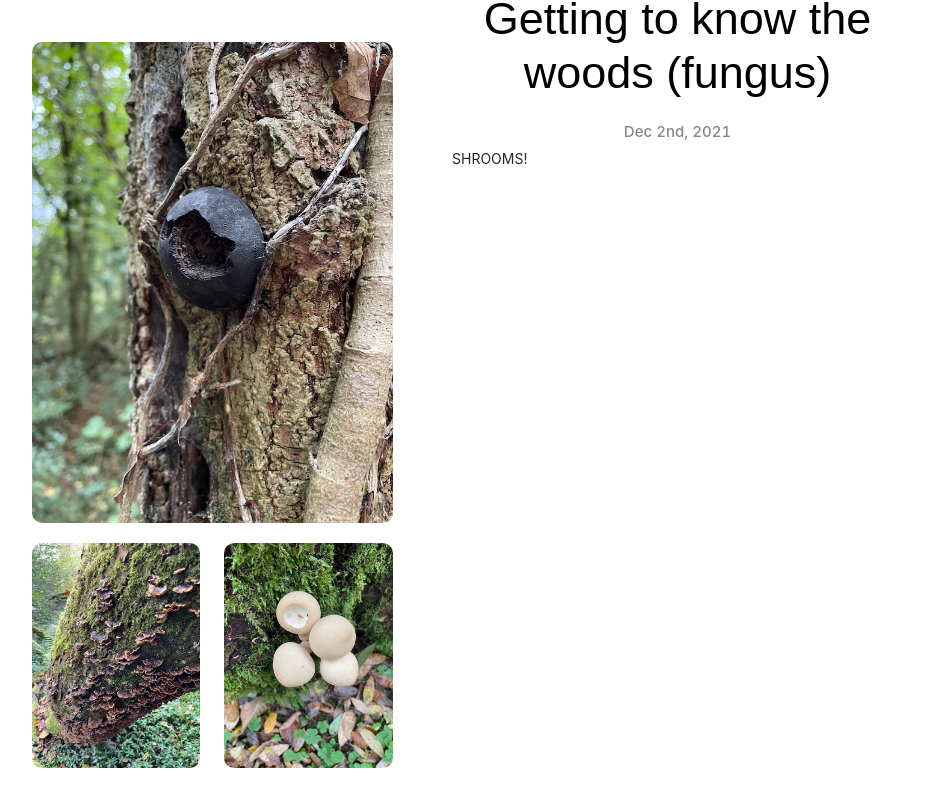
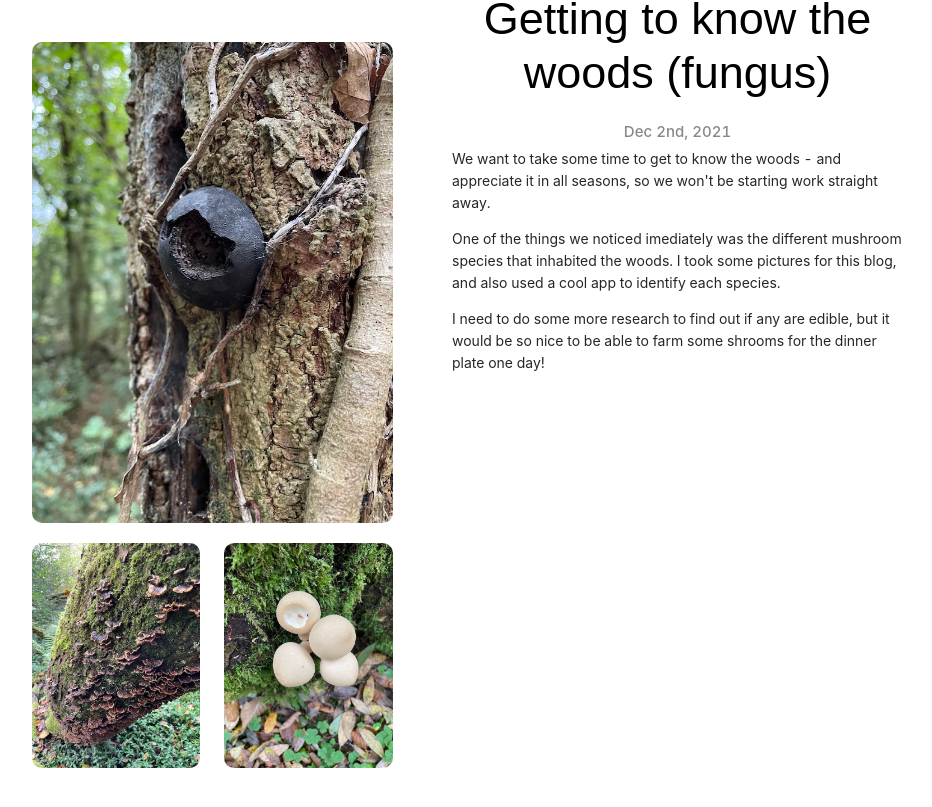
Before and after one commit to NilSkilz/the-wildlings, a React (Create React App) app: page /blog in a window 1280 px wide. Shown: the part 1116-1923 px from the top of the page, without its empty margins (200-1132 px from the left). Built offline with nearby package versions, Linux system fonts and the light colour scheme; a web font is replaced by a local one.

Commit message:
updated blog

```diff
--- a/src/Pages/Blog/Posts/02-12-21.js
+++ b/src/Pages/Blog/Posts/02-12-21.js
@@ -59,7 +59,20 @@ export default function Post() {
           <h3 className="blog-date">
             {moment("02/12/2021", "DD/MM/YYYY").format("MMM Do, yyyy")}
           </h3>
-          <p style={{ textAlign: "left" }}>SHROOMS!</p>
+          <p style={{ textAlign: "left" }}>
+            We want to take some time to get to know the woods - and appreciate
+            it in all seasons, so we won't be starting work straight away.
+          </p>
+          <p style={{ textAlign: "left" }}>
+            One of the things we noticed imediately was the different mushroom
+            species that inhabited the woods. I took some pictures for this
+            blog, and also used a cool app to identify each species.
+          </p>
+          <p style={{ textAlign: "left" }}>
+            I need to do some more research to find out if any are edible, but
+            it would be so nice to be able to farm some shrooms for the dinner
+            plate one day!
+          </p>
         </Col>
         <Col xs={0} lg={1} />
       </Row>
```
